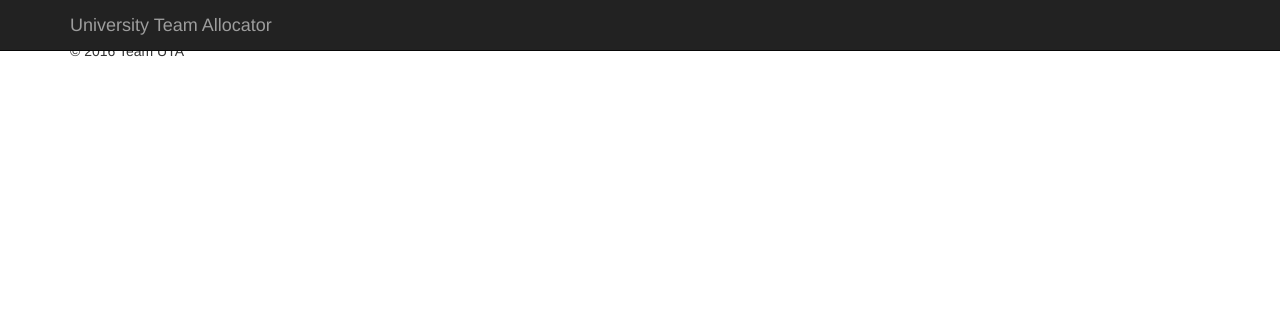
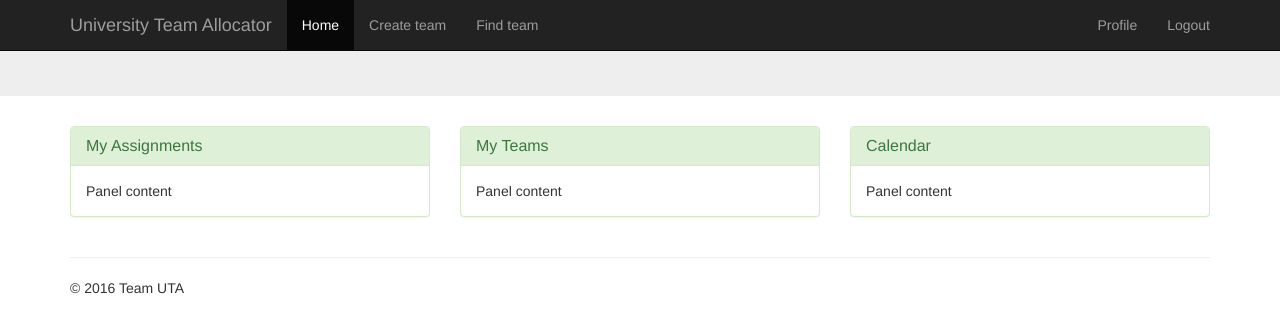
Before and after one commit to constambeys/uta_team_project, a Django app: template templates/student_home.html in a window 1280 px wide. Shown: the top 333 px of the page. Run offline with Django 3.2, Linux system fonts and the light colour scheme; the template is opened without the code that fills it, so the values that code supplies are empty; some libraries are stand-ins or nearby versions.

Commit message:
initial view of student homepage

```diff
--- a/templates/student_home.html
+++ b/templates/student_home.html
@@ -3,16 +3,70 @@
 {% load static %}
 
 {% block custom-style %}
-    <!--<link rel="stylesheet" type="text/css" href="{% static 'styles/index.css' %}"/>-->
+<!--<link rel="stylesheet" type="text/css" href="{% static 'styles/index.css' %}"/>-->
 {% endblock %}
 
 {% block title %} Student Homepage {% endblock %}
 
 {% block navbar %}
 
+<div id="navbar" class="navbar-collapse collapse">
+    <ul class="nav navbar-nav">
+        <li class="active"><a href="#">Home</a></li>
+        <li><a href="#createteam">Create team</a></li>
+        <li><a href="#findteam">Find team</a></li>
+        </li>
+    </ul>
+    <ul class="nav navbar-nav navbar-right">
+        <li><a href="#profile">Profile</a></li>
+        <li><a href="#logout">Logout</a></li>
+    </ul>
+</div><!--/.navbar-collapse -->
+
 {% endblock %}
 
+{% block body %}
+<div class="jumbotron">
+    <div class="container">
+    </div>
+</div>
 
-{% block body %}
+<div class="container">
+    <div class="row">
+        <div class="col-sm-4">
+            <div class="panel panel-success">
+                <div class="panel-heading">
+                    <h3 class="panel-title">My Assignments</h3>
+                </div>
+                <div class="panel-body">
+                    Panel content
+                </div>
+            </div>
+
+        </div><!-- /.col-sm-4 -->
+        <div class="col-sm-4">
+            <div class="panel panel-success">
+                <div class="panel-heading">
+                    <h3 class="panel-title">My Teams</h3>
+                </div>
+                <div class="panel-body">
+                    Panel content
+                </div>
+            </div>
+
+        </div><!-- /.col-sm-4 -->
+        <div class="col-sm-4">
+            <div class="panel panel-success">
+                <div class="panel-heading">
+                    <h3 class="panel-title">Calendar</h3>
+                </div>
+                <div class="panel-body">
+                    Panel content
+                </div>
+            </div>
+
+        </div><!-- /.col-sm-4 -->
+    </div>
+</div>
 
 {% endblock %}
```
